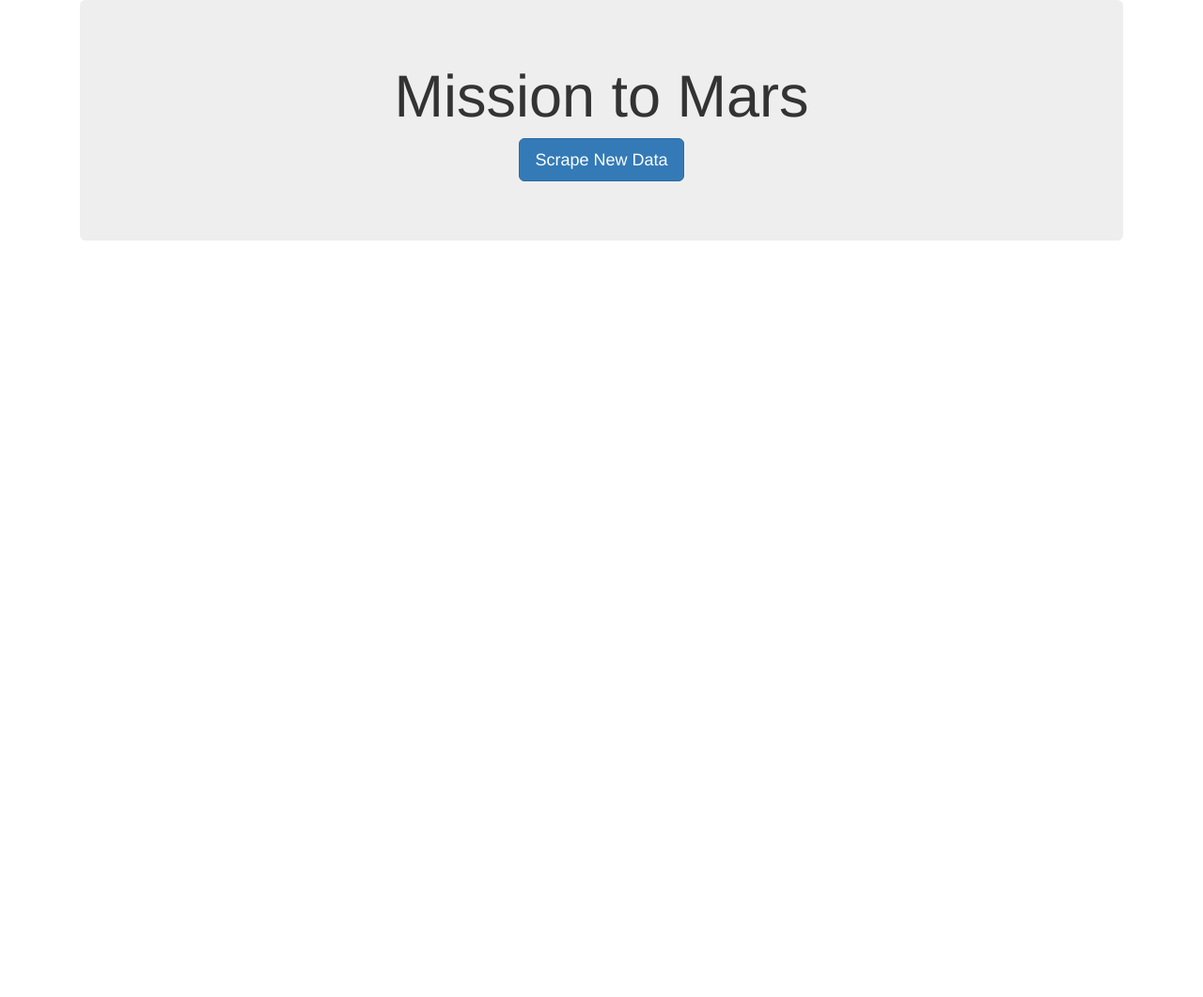
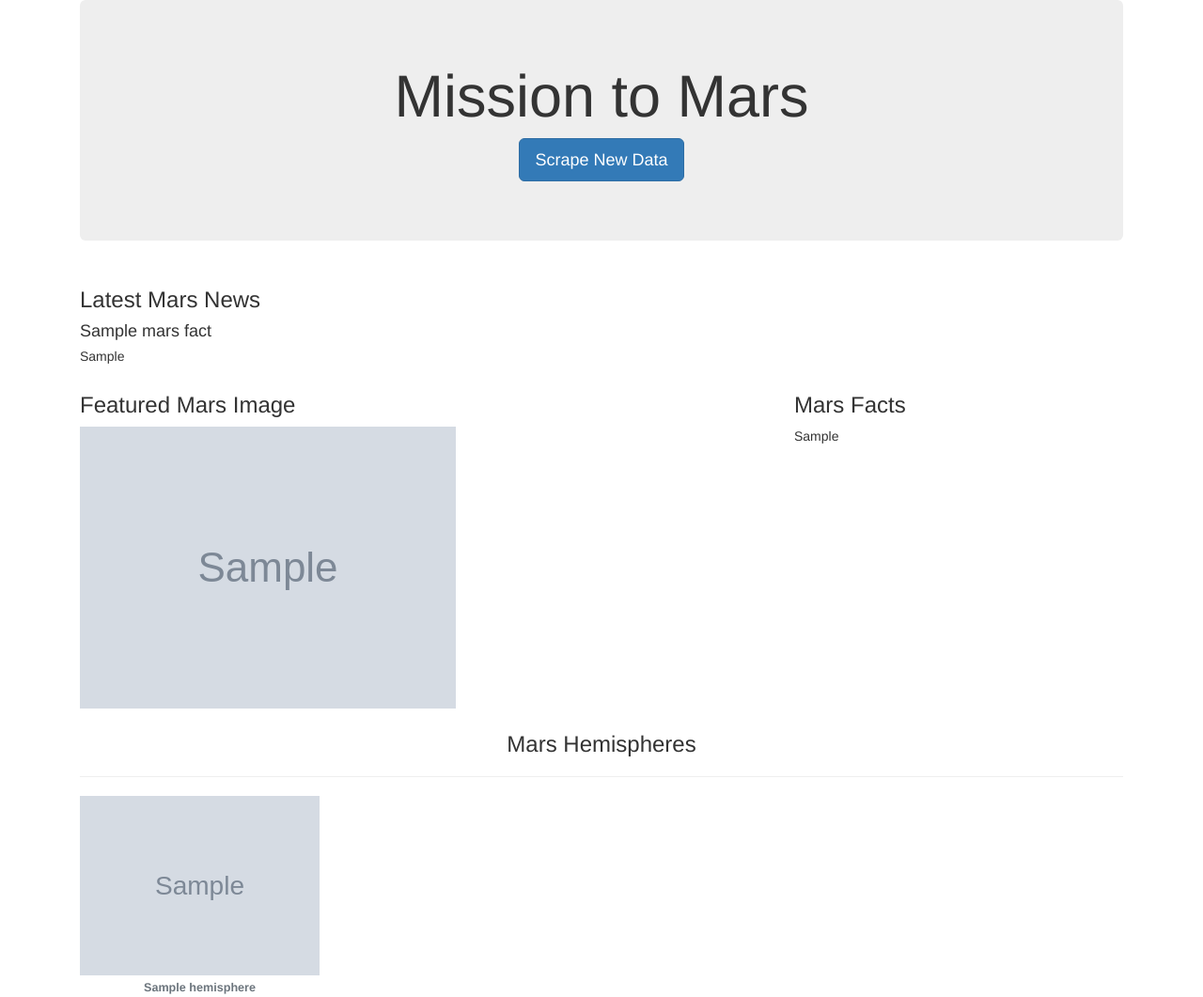
Before and after one commit to ushaakumaar/Missions_to_Mars_Web_Scraping, a Flask app: page / in a window 1280 px wide. Shown: the whole page at 94% size. Before the commit the page ends 256 px from the top, so only its background shows below. Run offline with Flask 2, Linux system fonts and the light colour scheme; grey boxes marked "Sample" are stand-in pictures; a database or web service that is not in the repository returns one stand-in record (values such as "Sample title"); some libraries are stand-ins or nearby versions.

Commit message:
Logic to display Scraped Mars facts and pictures

```diff
--- a/templates/index.html
+++ b/templates/index.html
@@ -16,6 +16,45 @@
             <h1>Mission to Mars</h1>
             <p><a class="btn btn-primary btn-lg" href="/scrape" role="button">Scrape New Data</a></p>
         </div>
+
+        <!-- Mars Facts -->
+        <div class="row" id="mars_facts">
+            <div class="col-md-12">
+                <h3 class="heading">Latest Mars News</h3>
+                <h4 class="heading">{{mars_facts.news_title}}</h4>
+                <h5>{{mars_facts.news_p}}</h5>
+            </div>
+        </div>
+        <div class="row">
+            <div class="col-md-8">
+                <h3 class="heading">Featured Mars Image</h3>
+                <figure class="figure">
+                    <img class="figure-img img-fluid" src="{{ mars_facts.featured_image_url }}" alt="Featured Mars Image" style="width:100%;">
+                </figure>
+            </div>
+            <div class="col-md-4">
+                <h3 class="heading">Mars Facts</h3>
+                <div class='table-responsive' style='overflow-x:auto; overflow-y: auto;'>
+                    {{ mars_facts.mars_fact_html_string | safe }}
+                </div>
+            </div>
+        </div>
+        <div class="row">
+            <div class="col-md-12">
+                <h3 class="heading text-center">Mars Hemispheres</h3>
+                <hr>
+            </div>
+        </div>
+        <div class="row">
+            {% for hemisphere in mars_facts.hemisphere_image_urls %}
+            <div class="col-md-3">
+                <figure class="figure">
+                    <img src="{{ hemisphere.img_url }}" class="figure-img img-fluid" alt="Hemisphere Image" style="width:100%;">
+                    <figcaption class="figure-caption font-weight-bolder text-center">{{ hemisphere.title }}</figcaption>
+                </figure>
+            </div>
+            {% endfor %}
+        </div>
     </div>
     <script src="https://code.jquery.com/jquery-3.5.1.slim.min.js" integrity="sha384-DfXdz2htPH0lsSSs5nCTpuj/zy4C+OGpamoFVy38MVBnE+IbbVYUew+OrCXaRkfj" crossorigin="anonymous"></script>
     <script src="https://cdn.jsdelivr.net/npm/popper.js@1.16.1/dist/umd/popper.min.js" integrity="sha384-9/reFTGAW83EW2RDu2S0VKaIzap3H66lZH81PoYlFhbGU+6BZp6G7niu735Sk7lN" crossorigin="anonymous"></script>
```
